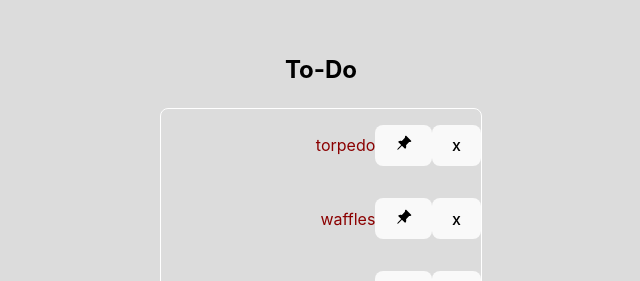
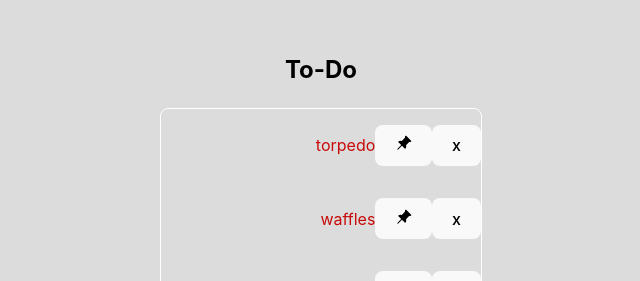
Before and after one commit to mattwaelder/todo, a React (Vite) app: page / in a window 1280 px wide. Shown: the top 281 px of the page, without its empty margins (319-959 px from the left). Built offline with nearby package versions, Linux system fonts and the light colour scheme.

Commit message:
css changes related to dark/light notes & comments

```diff
--- a/src/App.jsx
+++ b/src/App.jsx
@@ -82,5 +82,7 @@ function App() {
 export default App;
 
 /*
+make it presentable
+make it work well on mobile
 should make simple auth/user/db stuff. who cares if its not kept hosted anyway :]
 */
--- a/src/App.scss
+++ b/src/App.scss
@@ -32,6 +32,7 @@
   justify-content: right;
 
   .pinned {
-    color: darkred;
+    /* same for now, can change later */
+    color: light-dark(rgb(200, 10, 10), rgb(200, 10, 10));
   }
 }
```
